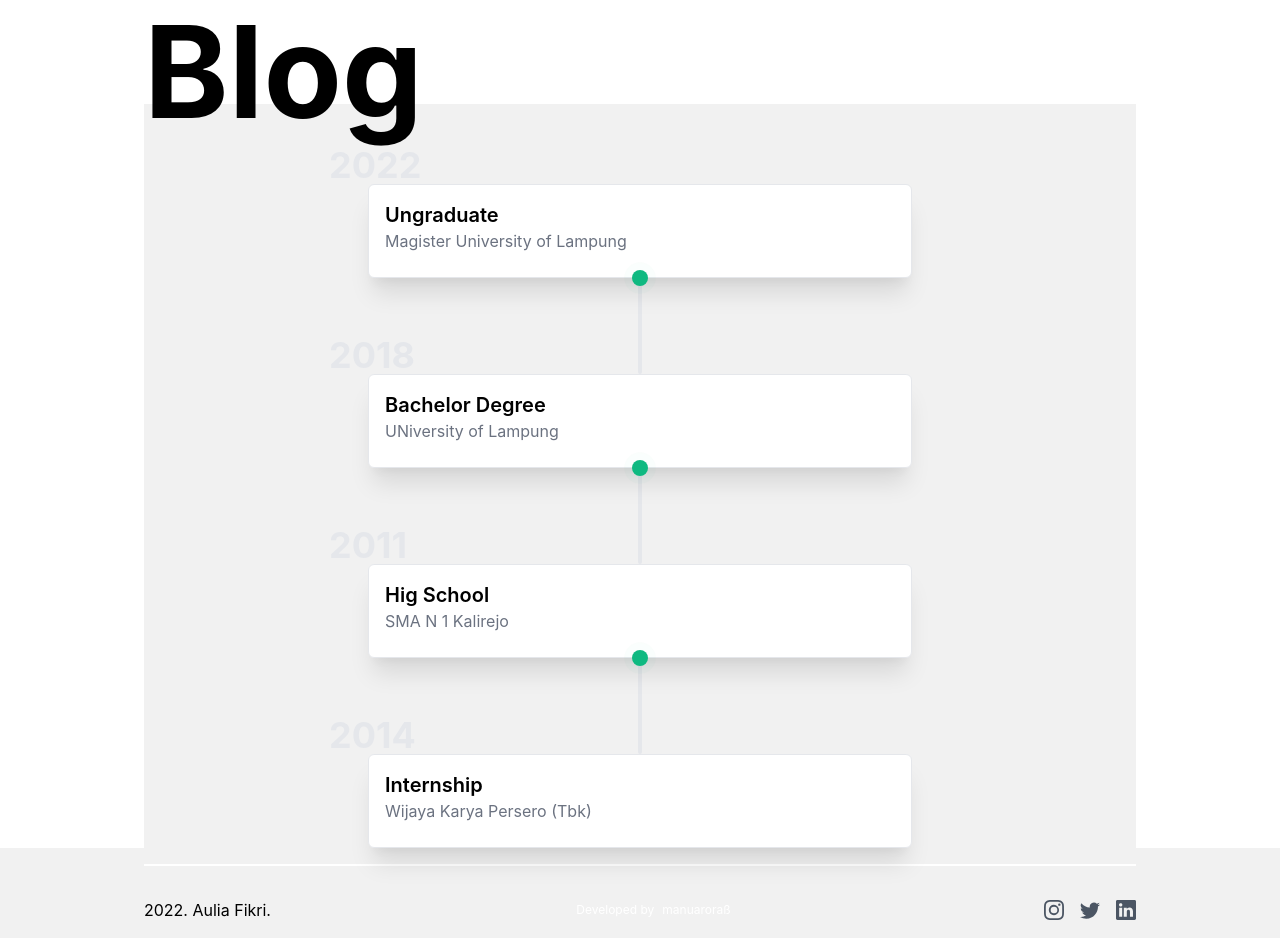
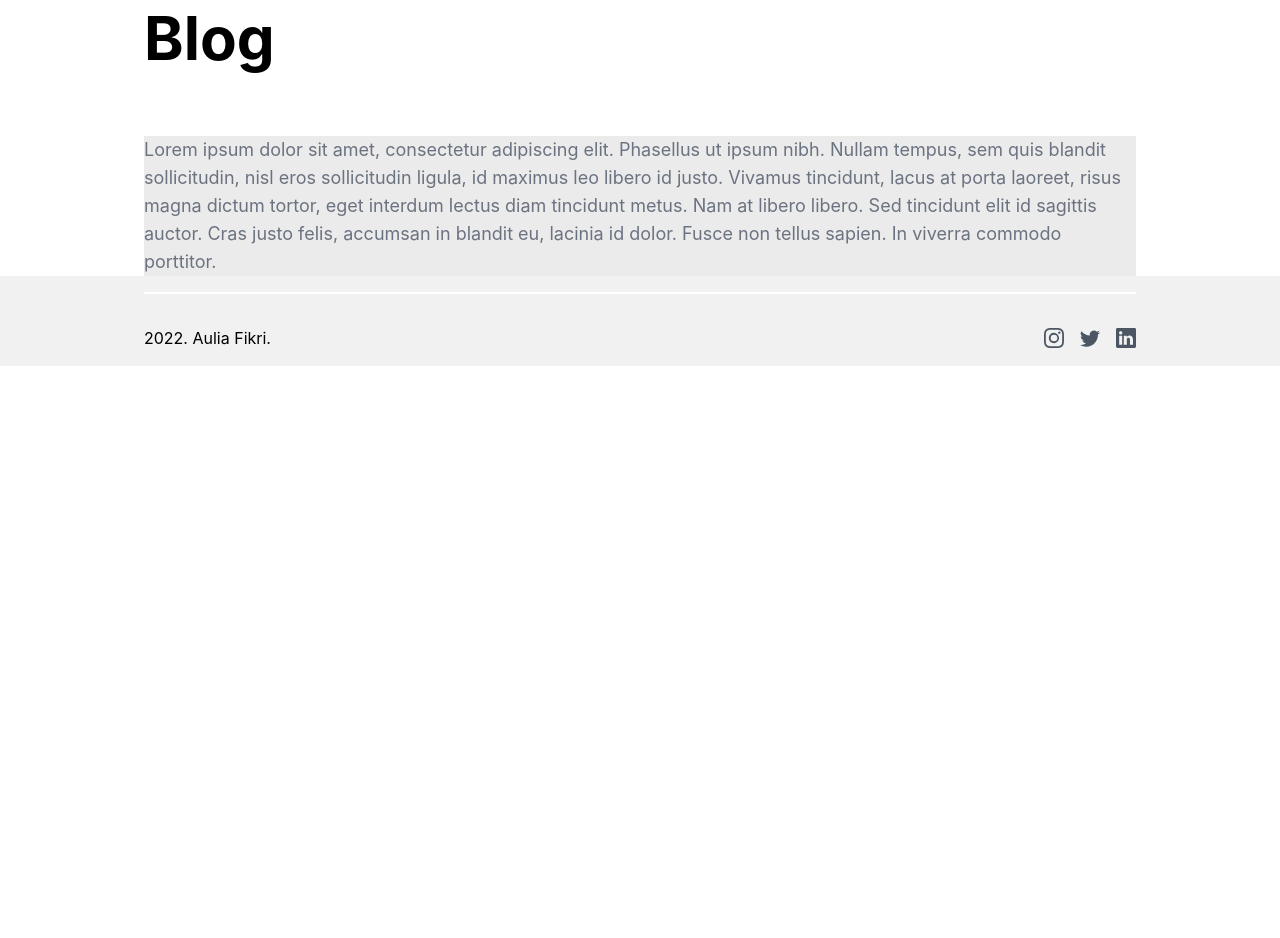
Before and after one commit to aulfik/website, a Next.js app: page /blog in a window 1280 px wide. Shown: the part 200-1138 px from the top of the page. After the commit the page ends 800 px from the top, so only its background shows below. Built offline with nearby package versions, Linux system fonts and the light colour scheme.

Commit message:
Improve content

```diff
--- a/components/AboutMe.js
+++ b/components/AboutMe.js
@@ -5,14 +5,14 @@ export default function AboutMe() {
   return (
     <section className="max-w-5xl  mx-auto px-4 bg-white dark:bg-gray-800">
       <div className="max-w-6xl mx-auto h-48 bg-white dark:bg-gray-800">
-        <h1 className=" text-5xl md:text-9xl font-bold py-20 text-center md:text-left">
+        <h1 className=" text-4xl md:text-6xl font-bold py-20 text-left md:text-left">
           About Me.
         </h1>
       </div>
       <div className="bg-[#ebebeb] -mt-10 dark:bg-gray-900">
-        <div className="text-container max-w-6xl mx-auto pt-20">
+        <div className="text-container max-w-6xl mx-auto">
           <p
-            className="leading-loose text-2xl md:text-4xl font-semibold  mx-4"
+            className="leading-loose text-3xl md:text-4xl font-semibold  mx-4"
             style={{ lineHeight: "3rem" }}
           >
             {userData.about.title}.
@@ -62,7 +62,7 @@ export default function AboutMe() {
             <div className="mt-4 ml-4">
               <div className="flex flex-row justify-start items-center ">
                 <a
-                  href={userData.socialLinks.facebook}
+                  href={userData.socialLinks.facebook} target="_blank"
                   className="flex flex-row items-center space-x-4 group"
                 >
                   <div className="my-4">&rarr;</div>
@@ -74,7 +74,7 @@ export default function AboutMe() {
               </div>
               <div className="flex flex-row justify-start items-center">
                 <a
-                  href={userData.socialLinks.twitter}
+                  href={userData.socialLinks.twitter} target="_blank"
                   className="flex flex-row items-center space-x-4 group"
                 >
                   <div className="my-4">&rarr;</div>
@@ -86,7 +86,7 @@ export default function AboutMe() {
               </div>
               <div className="flex flex-row justify-start items-center">
                 <a
-                  href={userData.socialLinks.github}
+                  href={userData.socialLinks.github} target="_blank"
                   className="flex flex-row items-center space-x-4 group"
                 >
                   <div className="my-4">&rarr;</div>
@@ -98,7 +98,7 @@ export default function AboutMe() {
               </div>
               <div className="flex flex-row justify-start items-center">
                 <a
-                  href={userData.socialLinks.linkedin}
+                  href={userData.socialLinks.linkedin} target="_blank"
                   className="flex flex-row items-center space-x-4 group"
                 >
                   <div className="my-4">&rarr;</div>
@@ -110,7 +110,7 @@ export default function AboutMe() {
               </div>
               <div className="flex flex-row justify-start items-center">
                 <a
-                  href={userData.socialLinks.twitter}
+                  href={userData.socialLinks.instagram} target="_blank"
                   className="flex flex-row items-center space-x-4 group"
                 >
                   <div className="my-4">&rarr;</div>
@@ -133,7 +133,7 @@ export default function AboutMe() {
               </p>
             ))}
 
-            <h1 className="bg-red-500 text-3xl rounded-md px-2 py-1 inline-block font-bold text-gray-50">
+            <h1 className="bg-gray-500 text-3xl rounded-md px-2 py-1 inline-block font-bold text-gray-50">
               Tech Stack
             </h1>
             <div className="flex flex-row flex-wrap mt-8">
--- a/components/Blog.js
+++ b/components/Blog.js
@@ -5,50 +5,15 @@ export default function Blog() {
   return (
     <section className="max-w-5xl  mx-auto px-4 bg-white dark:bg-gray-800">
       <div className="max-w-6xl mx-auto h-48 bg-white dark:bg-gray-800">
-        <h1 className=" text-5xl md:text-9xl font-bold py-20 text-center md:text-left">
+        <h1 className=" text-4xl md:text-6xl font-bold py-20 text-center md:text-left">
           Blog
         </h1>
       </div>
-      <div className="bg-[#F1F1F1] dark:bg-gray-900 -mt-4">
-        <div className="grid grid-cols-1 dark:bg-gray-900 max-w-xl mx-auto pt-20">
-          {/* Blog card */}
-          {userData.blog.map((exp, idx) => (
-            <>
-              <BlogCard
-                key={idx}
-                title={exp.title}
-                desc={exp.desc}
-                year={exp.year}
-                company={exp.company}
-                companyLink={exp.companyLink}
-              />
-              {idx === userData.blog.length - 1 ? null : (
-                <div className="divider-container flex flex-col items-center -mt-2">
-                  <div className="w-4 h-4 bg-green-500 rounded-full relative z-10">
-                    <div className="w-4 h-4 bg-green-500 rounded-full relative z-10 animate-ping"></div>
-                  </div>
-                  <div className="w-1 h-24 bg-gray-200 dark:bg-gray-500 rounded-full -mt-2"></div>
-                </div>
-              )}
-            </>
-          ))}
+      <div className="bg-[#ebebeb] dark:bg-gray-900">
+        <div className="text-lg text-gray-500 mt-4 dark:text-gray-300">
+          Lorem ipsum dolor sit amet, consectetur adipiscing elit. Phasellus ut ipsum nibh. Nullam tempus, sem quis blandit sollicitudin, nisl eros sollicitudin ligula, id maximus leo libero id justo. Vivamus tincidunt, lacus at porta laoreet, risus magna dictum tortor, eget interdum lectus diam tincidunt metus. Nam at libero libero. Sed tincidunt elit id sagittis auctor. Cras justo felis, accumsan in blandit eu, lacinia id dolor. Fusce non tellus sapien. In viverra commodo porttitor.
         </div>
       </div>
     </section>
   );
 }
-
-const BlogCard = ({ title, desc, year, company, companyLink }) => {
-  return (
-    <div className="relative experience-card border p-4 rounded-md shadow-xl bg-white dark:bg-gray-800 z-10 mx-4">
-      <h1 className="absolute -top-10 md:-left-10 md:-top-10 text-4xl text-gray-200 font-bold dark:text-gray-800">
-        {year}
-      </h1>
-      <h1 className="font-semibold text-xl">{title}</h1>
-      <a href={companyLink} className="text-gray-500">
-        {company}
-      </a>
-      <p className="text-gray-600 dark:text-gray-400 my-2">{desc}</p>
-    </div>
-  );
-};
--- a/components/Contact.js
+++ b/components/Contact.js
@@ -5,7 +5,7 @@ export default function Contact() {
   return (
     <section>
       <div className="max-w-5xl mx-auto px-4 mx-auto h-200 bg-white dark:bg-gray-800 antialiased">
-        <h1 className=" text-5xl md:text-9xl font-bold py-20 text-center md:text-left">
+        <h1 className=" text-4xl md:text-6xl font-bold py-20 text-center md:text-left">
           Contact
         </h1>
       <div className="relative z-10 rounded-md shadow-md bg-[#02044A] p-4 md:p-10 lg:p-20 max-w-6xl mx-auto mb-20 -mt-4">
--- a/components/Footer.js
+++ b/components/Footer.js
@@ -10,20 +10,7 @@ export default function Footer() {
           <div>
             <p>2022. Aulia Fikri.</p>
           </div>
-          <div>
-            {/* Support me by keeping this in the footer, please. :) */}
-            <p className="text-xs text-white">
-              Developed by
-              <div className="text-xs inline-block transform hover:scale-110 hover:-rotate-3 transition duration-300">
-                <a
-                  className="hover:bg-red-500 rounded-md px-2 py-1  hover:text-gray-50"
-                  href="https://manuarora.in/"
-                >
-                  manuaroraß
-                </a>
-              </div>
-            </p>
-          </div>
+
           <div className="space-x-4 flex flex-row items-center">
             <a
               href={userData.socialLinks.instagram}
--- a/components/Projects.js
+++ b/components/Projects.js
@@ -5,7 +5,7 @@ export default function Projects() {
   return (
     <section className="max-w-5xl  mx-auto px-4 bg-white dark:bg-gray-800">
       <div className="max-w-6xl mx-auto h-48 bg-white dark:bg-gray-800">
-        <h1 className=" text-5xl md:text-9xl font-bold py-20 text-center md:text-left">
+        <h1 className=" text-4xl md:text-6xl font-bold py-20 text-center md:text-left">
           Projects
         </h1>
       </div>
--- a/constants/data.js
+++ b/constants/data.js
@@ -39,8 +39,15 @@ const userData = {
     },
     {
       title: "Bachelor Degree",
-      company: "UNiversity of Lampung",
+      company: "University of Lampung",
       year: "2018",
+      companyLink: "https://github.com/aulfik/#",
+      desc: "",
+    },
+    {
+      title: "Internship",
+      company: "Wijaya Karya Persero (Tbk)",
+      year: "2014",
       companyLink: "https://github.com/aulfik/#",
       desc: "",
     },
@@ -51,13 +58,7 @@ const userData = {
       companyLink: "https://github.com/aulfik/#",
       desc: "",
     },
-    {
-      title: "Internship",
-      company: "Wijaya Karya Persero (Tbk)",
-      year: "2014",
-      companyLink: "https://github.com/aulfik/#",
-      desc: "",
-    },
+
   ],
   resumeUrl:
     "https://drive.google.com",
```
